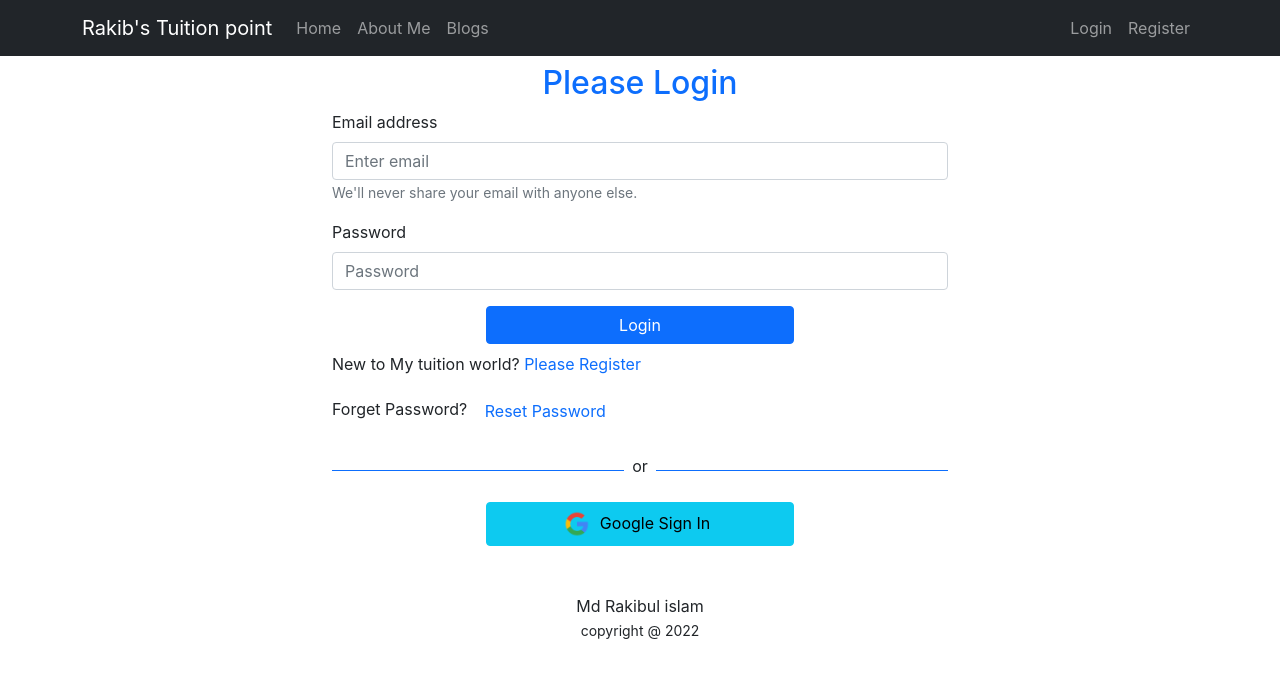
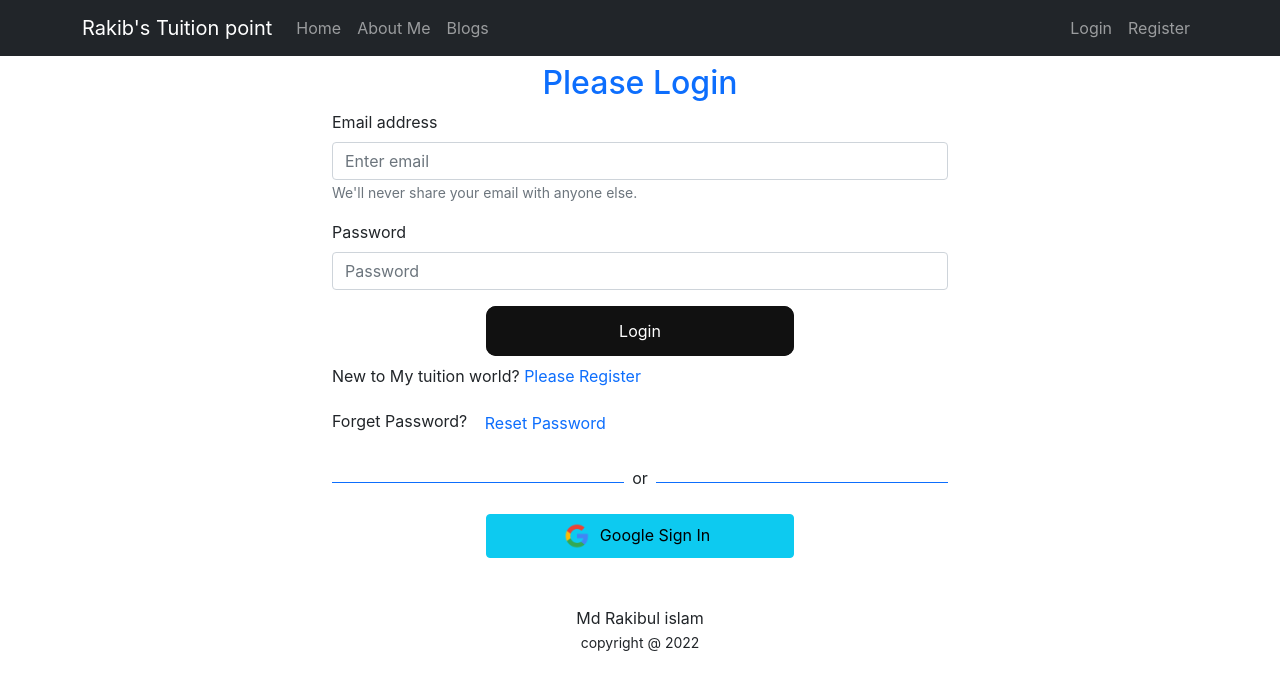
Before and after one commit to Rakib-cloud/RS-Tuition-app, a React (Create React App) app: page /login in a window 1280 px wide. Shown: the top 690 px of the page. Built offline with nearby package versions, Linux system fonts and the light colour scheme; no server answers.

Commit message:
final deploy done

```diff
--- /dev/null
+++ b/src/Pages/Login/Login/Login.css
@@ -0,0 +1,59 @@
+.common-btn {
+    width: 220px;
+    height: 50px;
+    border: none;
+    outline: none;
+    color: #fff;
+    background: #111;
+    cursor: pointer;
+    position: relative;
+    z-index: 0;
+    border-radius: 10px;
+}
+
+.common-btn:before {
+    content: '';
+    background: linear-gradient(45deg, #ff0000, #ff7300, #fffb00, #48ff00, #00ffd5, #002bff, #7a00ff, #ff00c8, #ff0000);
+    position: absolute;
+    top: -2px;
+    left:-2px;
+    background-size: 400%;
+    z-index: -1;
+    filter: blur(5px);
+    width: calc(100% + 4px);
+    height: calc(100% + 4px);
+    animation: glowing 20s linear infinite;
+    opacity: 0;
+    transition: opacity .3s ease-in-out;
+    border-radius: 10px;
+}
+
+.common-btn:active {
+    color: #000
+}
+
+.common-btn:active:after {
+    background: transparent;
+}
+
+.common-btn:hover:before {
+    opacity: 1;
+}
+
+.common-btn:after {
+    z-index: -1;
+    content: '';
+    position: absolute;
+    width: 100%;
+    height: 100%;
+    background: #111;
+    left: 0;
+    top: 0;
+    border-radius: 10px;
+}
+
+@keyframes glowing {
+    0% { background-position: 0 0; }
+    50% { background-position: 400% 0; }
+    100% { background-position: 0 0; }
+}
--- a/src/Pages/Login/Login/Login.js
+++ b/src/Pages/Login/Login/Login.js
@@ -8,6 +8,7 @@
 import auth from '../../../firebase.init';
 import Loading from '../../Shared/Loading/Loading';
 import SocialLogin from '../SocialLogin/SocialLogin';
+import './Login.css';
 
 const Login = () => {
     const [
@@ -81,7 +82,7 @@
                     <Form.Control ref={passwordRef} type="password" placeholder="Password" required />
                 </Form.Group>
 
-                <Button variant="primary mx-auto w-50 d-block mb-2" type="submit" >
+                <Button className='common-btn' variant=" mx-auto w-50 d-block mb-2" type="submit" >
                     Login
                 </Button>
             </Form>
--- a/src/Pages/Login/Register/Register.js
+++ b/src/Pages/Login/Register/Register.js
@@ -32,10 +32,10 @@
         createUserWithEmailAndPassword(email,password);
 
 
-        await createUserWithEmailAndPassword(email, password);
-        await updateProfile({ displayName: name });
-        console.log('Updated profile');
-        navigate('/home');
+        //await createUserWithEmailAndPassword(email, password);
+        // await updateProfile({ displayName: name });
+        // console.log('Updated profile');
+        // navigate('/home');
     }
     return (
         <div  className='register-form'>
@@ -47,7 +47,7 @@
 
                 <input type="password" name="password" id="" placeholder='Password' required />
 
-                <input type="submit" value="Register" />
+                <input className='common-btn' type="submit" value="Register" />
             </form>
             <p>Already have an account? <Link to="/login" className='text-primary pe-auto text-decoration-none' onClick={navigateLogin}>Please Login</Link> </p>
         </div>
```
Also changed, not shown: src/Pages/Login/Register/Register.css (line endings or trailing spaces), 1 other file (tests, documents, lock files or other folders).
